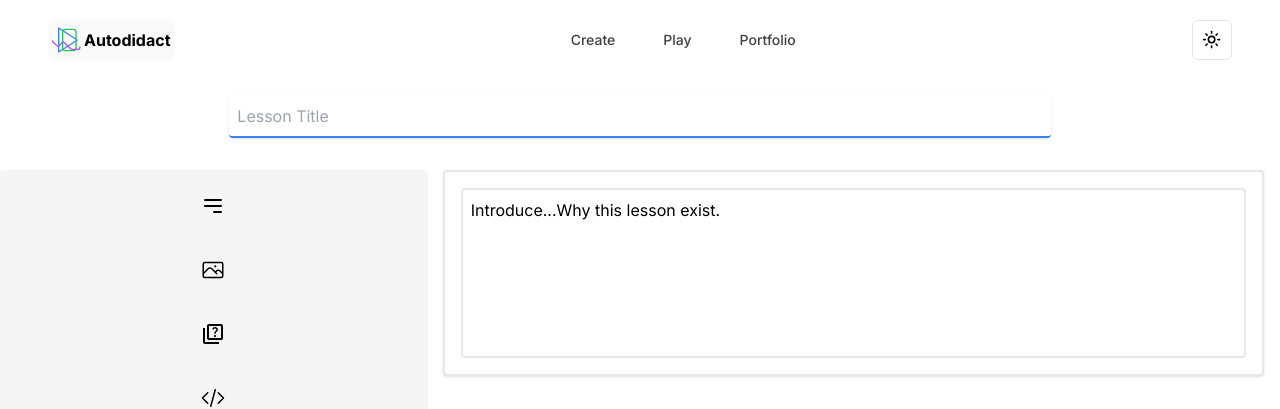
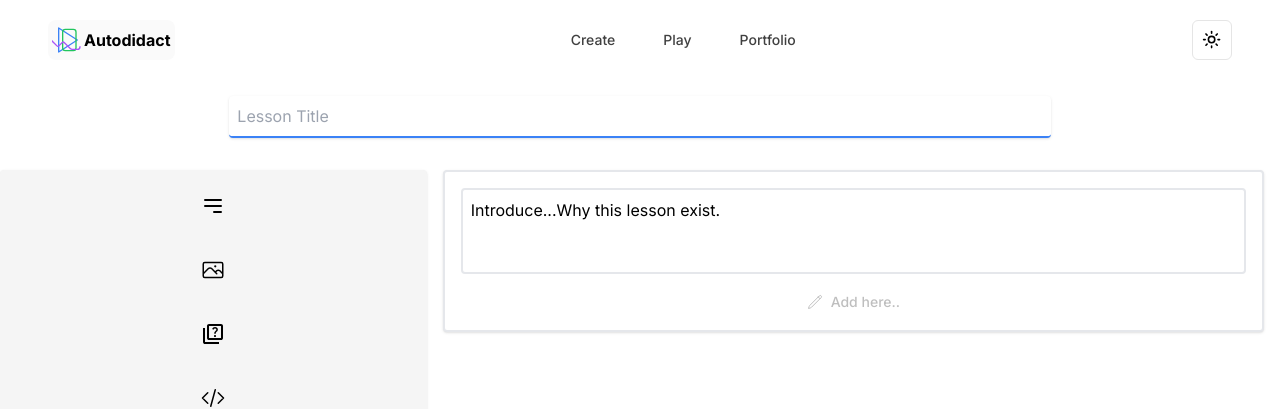
Before and after one commit to san-poon/nexus-adept, a Next.js app: page /bite-sized-lesson/create in a window 1280 px wide. Shown: the top 409 px of the page. Built offline with nearby package versions, Linux system fonts and the light colour scheme.

Commit message:
Add "add" menu button with bare UI

```diff
--- a/app/bite-sized-lesson/create/components/button-with-logo.tsx
+++ b/app/bite-sized-lesson/create/components/button-with-logo.tsx
@@ -69,7 +69,7 @@ export const CodeBlockButton = () => {
                     <path strokeLinecap="round" strokeLinejoin="round" d="M17.25 6.75L22.5 12l-5.25 5.25m-10.5 0L1.5 12l5.25-5.25m7.5-3l-4.5 16.5" />
                 </svg>
                 {/* show button name, except on small screens */}
-                <span className='hidden md:inline-block opacity-0 text-xs p-1 absolute -bottom-12 md:-right-20 transition duration-300 ease-in-out group-hover/codeTool:opacity-100 z-10 bg-neutral-200 dark:bg-neutral-800 rounded'>Add Code</span>
+                <span className='hidden md:inline-block opacity-0 text-xs p-1 absolute -right-20 transition duration-300 ease-in-out group-hover/codeTool:opacity-100 z-10 bg-neutral-200 dark:bg-neutral-800 rounded'>Add Code</span>
             </Button>
         </>
     )
@@ -84,3 +84,13 @@ export const DeleteButton = ({ onClick, className }: { onClick: () => void, clas
         </Button>
     )
 }
+
+export const CreateButton = ({ onClick, ...rest }) => {
+    return (
+        <Button {...rest} onClick={onClick}>
+            <svg xmlns="http://www.w3.org/2000/svg" fill="none" viewBox="0 0 24 24" strokeWidth={1.5} stroke="currentColor" className="w-4 h-4">
+                <path strokeLinecap="round" strokeLinejoin="round" d="m16.862 4.487 1.687-1.688a1.875 1.875 0 1 1 2.652 2.652L6.832 19.82a4.5 4.5 0 0 1-1.897 1.13l-2.685.8.8-2.685a4.5 4.5 0 0 1 1.13-1.897L16.863 4.487Zm0 0L19.5 7.125" />
+            </svg>  <span className="ms-2">Add here..</span>
+        </Button>
+    )
+}
--- a/app/bite-sized-lesson/create/page.tsx
+++ b/app/bite-sized-lesson/create/page.tsx
@@ -1,8 +1,9 @@
 'use client';
-import { useState, useRef } from 'react';
-import { TextBlockButton, ImageBlockButton, CodeBlockButton, QuizBlockButton, DeleteButton } from './components/button-with-logo';
+import { useState, useRef, useEffect } from 'react';
+import { TextBlockButton, ImageBlockButton, CodeBlockButton, QuizBlockButton, DeleteButton, CreateButton } from './components/button-with-logo';
 import Image from 'next/image';
 import Textarea from './components/textarea';
+import { Button } from '@/app/components/Button';
 
 interface lessonContentItem {
     id: number;
@@ -12,12 +13,31 @@ interface lessonContentItem {
 
 const CreatePage = () => {
     const [currentId, setCurrentId] = useState(1);
+    const [menuState, setMenuState] = useState<null | number>(null);
     const [lessonTitle, setLessonTitle] = useState('');
     const [lessonContent, setLessonContent] = useState<lessonContentItem[]>([{
         id: 0,
         contentType: 'text',
         value: 'Introduce...Why this lesson exist.'
     }]);
+
+    const menuRef = useRef(null);
+
+    const handleMenuStateChange = (id: number) => setMenuState(id);
+
+    useEffect(() => {
+        const handleClickOutside = (event: MouseEvent) => {
+            if (menuRef.current && !(menuRef.current as HTMLElement).contains(event.target as Node)) {
+                setMenuState(null);
+            }
+        };
+        document.addEventListener('mousedown', handleClickOutside)
+
+        return () => {
+            document.removeEventListener('mousedown', handleClickOutside);
+        };
+    }, [menuState]);
+
 
     const generateUId = () => {
         setCurrentId((prevID) => prevID + 1);
@@ -105,10 +125,12 @@ const CreatePage = () => {
                     <div className="bg-white dark:bg-neutral-900 md:p-2 rounded shadow border-2 dark:border-neutral-800">
                         <TitlePreview title={lessonTitle} />
                         {lessonContent.map((item) => (
-                            <div key={item.id} className=" relative group/content md:m-2 dark:bg-neutral-900 rounded border-2 dark:border-neutral-700">
+                            <div key={item.id} className=''>
+                                <div className=" relative group/content md:m-2 dark:bg-neutral-900 rounded border-2 dark:border-neutral-700">
+                                    <div>
                                         {item.contentType === 'text' && (
                                             <Textarea
-                                        rows={6}
+                                                rows={2}
                                                 className="rounded w-full p-1 md:p-2 appearance-none resize-none border-none focus:outline-none dark:bg-neutral-900"
                                                 placeholder='Your paragraph or... Choose from menu'
                                                 name={item.contentType}
@@ -119,13 +141,25 @@ const CreatePage = () => {
                                         {item.contentType === 'image' && (
                                             <Image src={item.value} width={350} height={350} alt='image' />
                                         )}
-                                <div className='relative group/toolbar'>
+                                        <div className='relative group/toolbar my-3'>
                                             <DeleteButton className='absolute bottom-0 right-0 opacity-0 transition-opacity duration-300 group-hover/content:opacity-100 text-sm h-6 px-2 py-2 m-1'
                                                 onClick={() => handleDeleteContent(item.id)} />
                                             <div className='opacity-0 text-xs p-1 absolute -bottom-6 -right-0 transition duration-300 ease-in-out group-hover/toolbar:opacity-100 z-10 bg-neutral-200 dark:bg-neutral-800 rounded'>
                                                 Delete
                                             </div>
-
+                                        </div>
+                                    </div>
+                                </div>
+                                <div ref={menuRef} className=" relative flex justify-center items-center opacity-25 hover:opacity-100 transition-opacity duration-700">
+                                    <CreateButton onClick={() => handleMenuStateChange(item.id)} />
+                                    {menuState === item.id && (
+                                        <ul className='absolute z-20 dark:bg-neutral-800'>
+                                            <li>Text</li>
+                                            <li>Image</li>
+                                            <li>Quiz</li>
+                                            <li>Code</li>
+                                        </ul>
+                                    )}
                                 </div>
                             </div>
                         ))}
```
Lines whose indentation alone changed are shown as unchanged.
